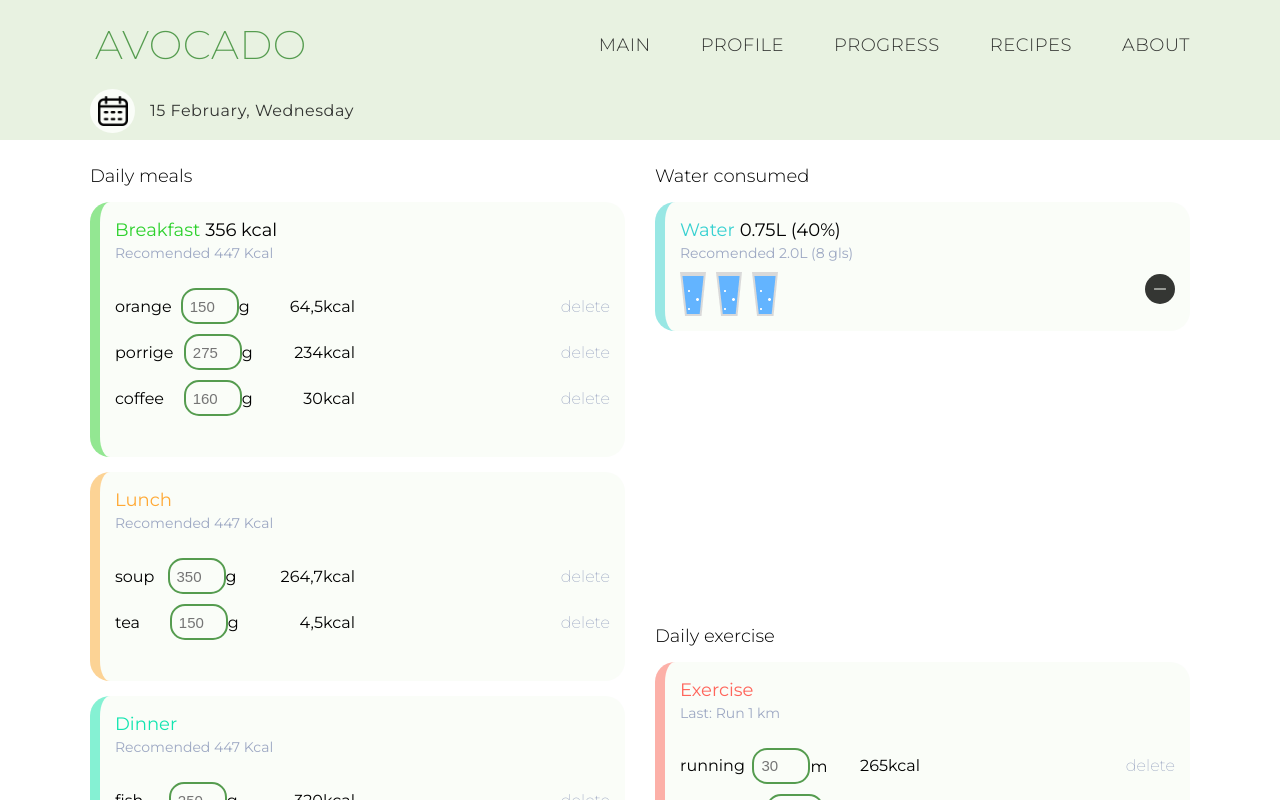
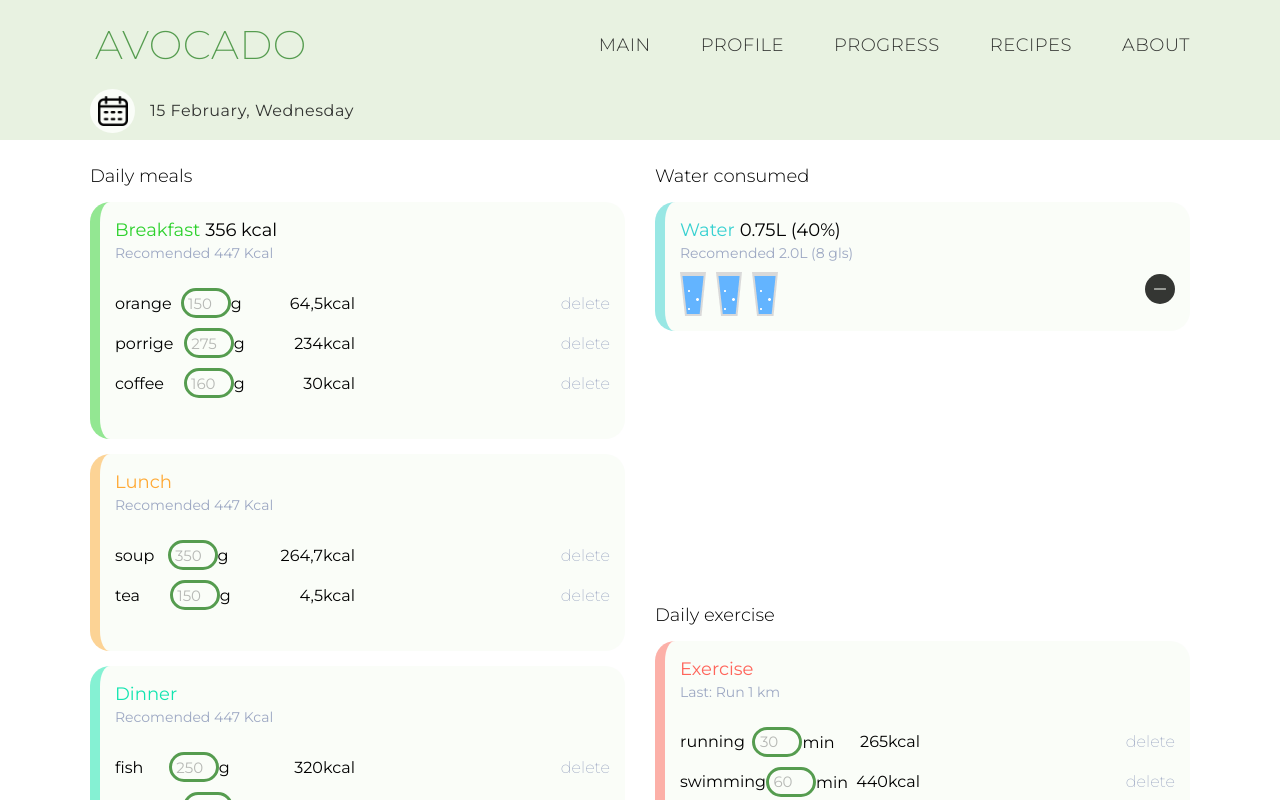
Before and after one commit to mitjasha/avocado, a React (Create React App) app: page /edit-event in a window 1280 px wide. Shown: the top 800 px of the page. Built offline with nearby package versions, Linux system fonts and the light colour scheme.

Commit message:
feat/add_regInput component

```diff
--- a/src/components/DailyEventEditData/DailyEventEditData.scss
+++ b/src/components/DailyEventEditData/DailyEventEditData.scss
@@ -50,6 +50,7 @@
         height: 30px;
         width: 50px;
         font-weight: 400;
+        padding: 0;
         font-size: 15px;
         color: #aeaeae;
     }
--- a/src/components/DailyEventEditData/DailyEventEditData.tsx
+++ b/src/components/DailyEventEditData/DailyEventEditData.tsx
@@ -1,4 +1,5 @@
 import React from "react";
+import RegInput from "../RegInput/RegInput";
 import "./DailyEventEditData.scss";
 
 export interface DailyEventData {
@@ -14,12 +15,12 @@ const DailyEventEditData: React.FC<DailyEventData> = ({ type, data }) => {
           <div className="container__info__text">
             <span className="info__name">{item[0]}</span>
             <div className="input__container">
-              <input
-                className="info__input"
+              <RegInput
                 type="number"
                 placeholder={item[1]}
+                className="info__input"
               />
-              <span>{type === "meal" ? "g" : "m"}</span>
+              <span>{type === "meal" ? "g" : "min"}</span>
             </div>
             <span className="info__name">{item[2]}kcal</span>
           </div>
```
